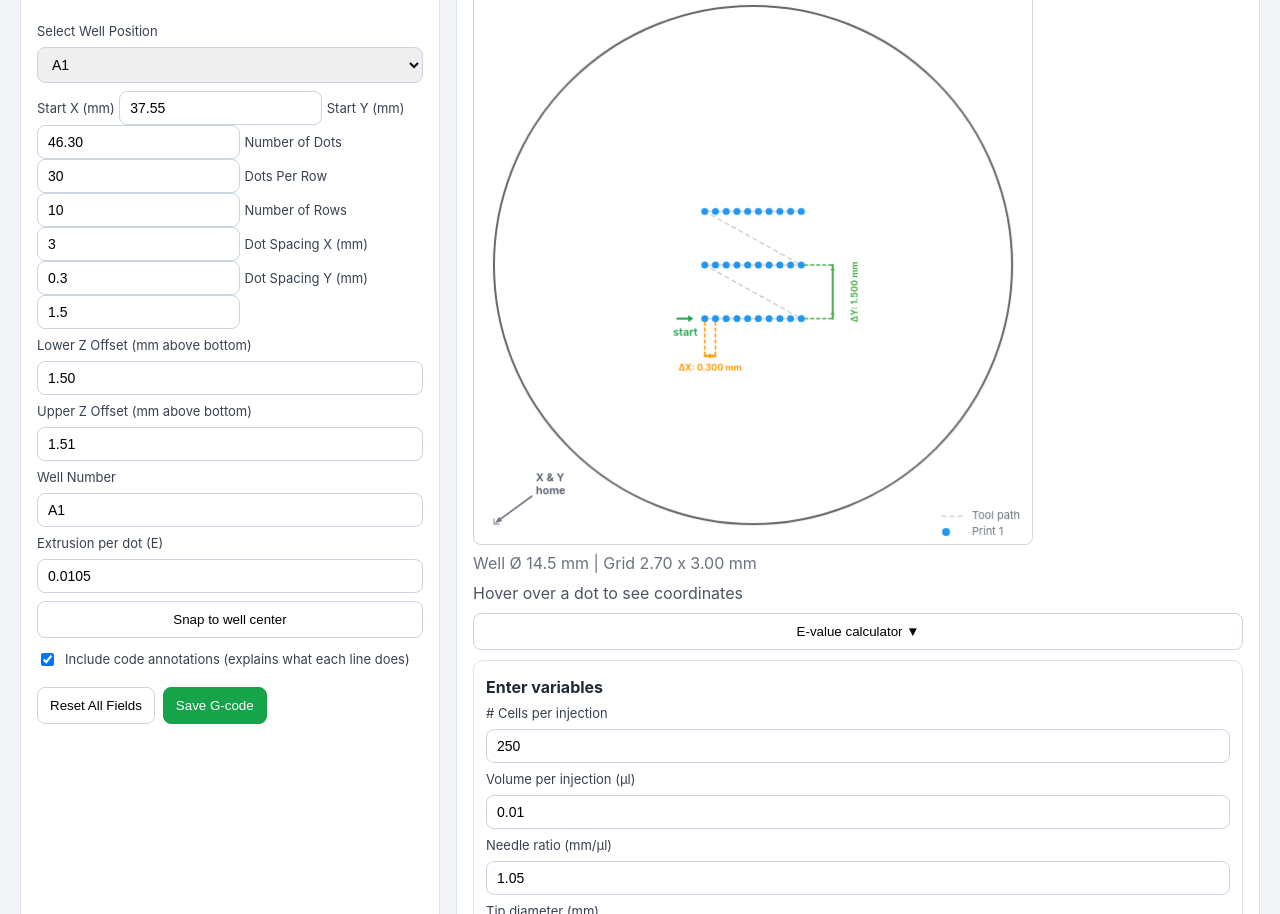
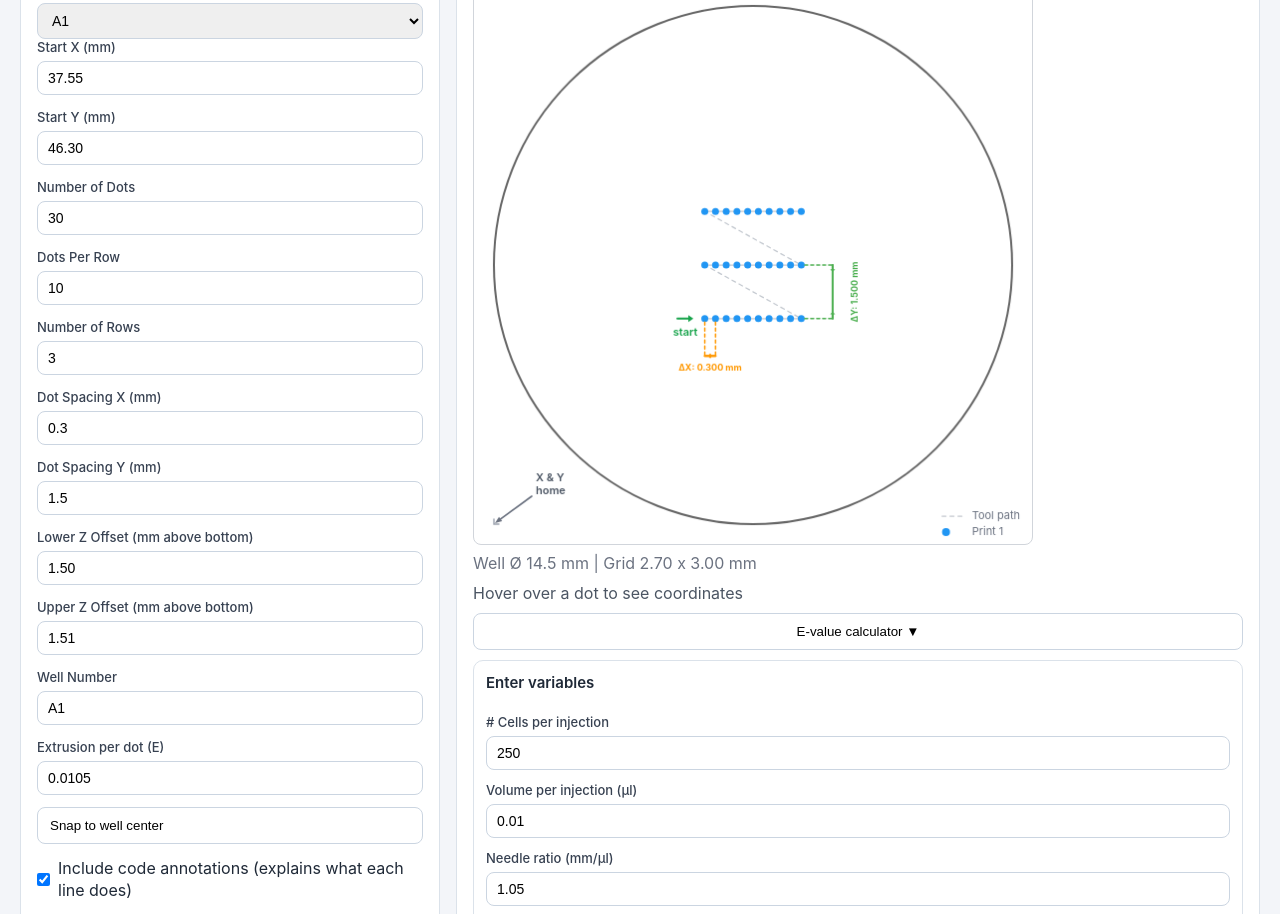
Before and after one commit to ariellewolter/GCODE-GUI-Electron, an Electron app: page electron/renderer/index.html in a window 1280 px wide. Shown: the part 227-1141 px from the top of the page. Drawn offline with Linux system fonts and the light colour scheme.

Commit message:
Fix controls panel label alignment for v2.0.7.
Align form labels and inputs in the Electron UI so text before fields lines up consistently across tabs.

```diff
--- a/electron/renderer/styles.css
+++ b/electron/renderer/styles.css
@@ -81,19 +81,48 @@ body {
 .controls {
   display: flex;
   flex-direction: column;
-  gap: 8px;
+  gap: 0;
 }
 
-.controls label {
+.controls h2 {
+  margin: 0 0 14px;
+  font-size: 18px;
+  font-weight: 600;
+}
+
+.controls label:not(.checkbox):not(.radio) {
+  display: block;
+  width: 100%;
+  margin: 14px 0 0;
   font-size: 13px;
+  font-weight: 500;
   color: #374151;
+}
+
+.controls h2 + label:not(.checkbox):not(.radio),
+.controls .standard-grid-only > label:first-child,
+.controls .circle-print-section > label:first-child,
+.controls .print-2-controls > label:first-child,
+.controls .print-2-angle-controls > label:first-child {
+  margin-top: 0;
+}
+
+.controls label:not(.checkbox):not(.radio) + input,
+.controls label:not(.checkbox):not(.radio) + select {
+  margin-top: 6px;
 }
 
 .controls .checkbox {
   display: flex;
   align-items: center;
   gap: 8px;
-  margin-top: 4px;
+  margin-top: 14px;
+  width: 100%;
+}
+
+.controls .checkbox span {
+  flex: 1;
+  line-height: 1.35;
 }
 
 .controls input,
@@ -102,10 +131,33 @@ body {
   border-radius: 8px;
   padding: 8px 10px;
   font-size: 14px;
+  width: 100%;
+}
+
+.controls input[type="checkbox"],
+.controls input[type="radio"] {
+  width: auto;
+  flex-shrink: 0;
+  margin: 0;
+}
+
+.controls > button:not(.buttons button),
+.controls .circle-print-section > button {
+  margin-top: 12px;
+  width: 100%;
+}
+
+.standard-grid-only,
+.circle-print-section,
+.print-2-controls,
+.print-2-angle-controls {
+  display: flex;
+  flex-direction: column;
+  gap: 0;
 }
 
 .buttons {
-  margin-top: 10px;
+  margin-top: 16px;
   display: flex;
   gap: 8px;
 }
@@ -181,7 +233,30 @@ button.primary {
   padding: 12px;
   display: flex;
   flex-direction: column;
-  gap: 8px;
+  gap: 0;
+}
+
+#ecalc-panel h3 {
+  margin: 0 0 10px;
+  font-size: 15px;
+  font-weight: 600;
+}
+
+#ecalc-panel h3:not(:first-child) {
+  margin-top: 16px;
+}
+
+#ecalc-panel label {
+  display: block;
+  margin: 12px 0 0;
+  font-size: 13px;
+  font-weight: 500;
+  color: #374151;
+}
+
+#ecalc-panel label + input {
+  margin-top: 6px;
+  width: 100%;
 }
 
 .results-grid {
@@ -224,10 +299,8 @@ body[data-app-mode="circle-print"] .standard-multi-only {
   display: none !important;
 }
 
-.circle-print-section {
-  display: flex;
-  flex-direction: column;
-  gap: 8px;
+.circle-print-section .note {
+  margin-top: 10px;
 }
 
 body[data-app-mode="standard"] .standard-multi-only,
@@ -372,6 +445,9 @@ body[data-app-mode="circle-print"] #circle-preview-wrap {
   align-items: center;
   justify-content: center;
   gap: 4px;
+  margin: 0;
+  width: auto;
+  font-weight: 600;
   min-height: 34px;
   border: 1px solid #dbe2ea;
   border-radius: 8px;
@@ -449,16 +525,25 @@ body[data-app-mode="circle-print"] #circle-preview-wrap {
 
 .controls .radio {
   display: flex;
-  align-items: center;
+  align-items: flex-start;
   gap: 8px;
+  margin: 8px 0 0;
+  width: 100%;
+}
+
+.controls .radio span {
+  flex: 1;
+  line-height: 1.35;
+}
+
+.print-2-mode-fieldset .radio:first-of-type {
   margin-top: 4px;
 }
 
-.print-2-angle-options,
-.print-2-angle-controls {
+.print-2-angle-options {
   display: flex;
   flex-direction: column;
-  gap: 8px;
+  gap: 0;
 }
 
 .print-2-angle-controls {
@@ -468,10 +553,12 @@ body[data-app-mode="circle-print"] #circle-preview-wrap {
   background: #f8fafc;
 }
 
+.print-2-angle-controls .note {
+  margin: 0 0 10px;
+}
+
 .print-2-controls {
-  display: flex;
-  flex-direction: column;
-  gap: 8px;
+  margin-top: 10px;
   padding: 12px;
   border: 1px solid #dbe2ea;
   border-radius: 8px;
--- a/package.json
+++ b/package.json
@@ -1,6 +1,6 @@
 {
   "name": "gcode_gui",
-  "version": "1.0.0",
+  "version": "2.0.7",
   "description": "A professional G-code generator for 24-well plate bioprinting applications with live visual preview and comprehensive features.",
   "main": "electron/main.js",
   "scripts": {
```
Also changed, not shown: 1 other file.
